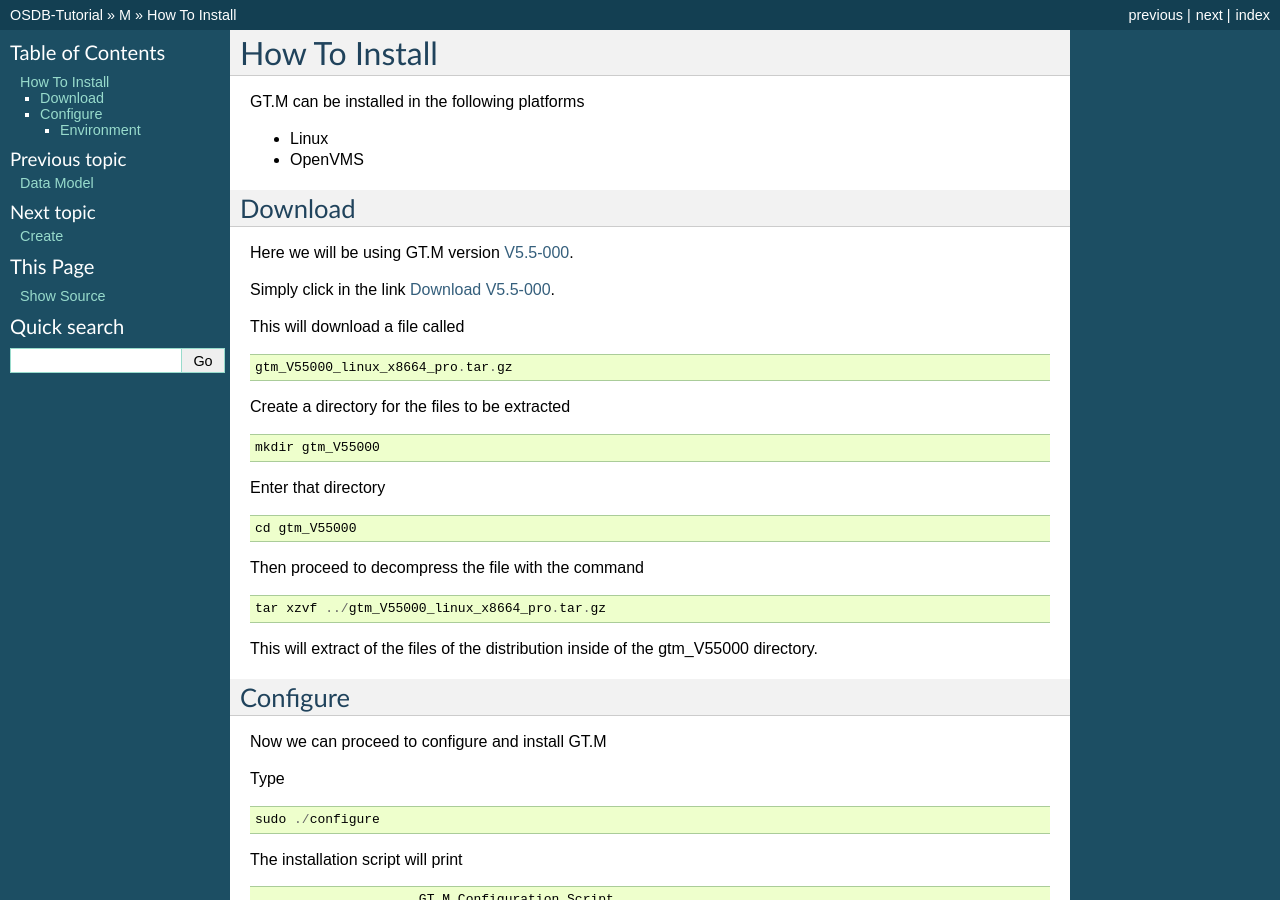
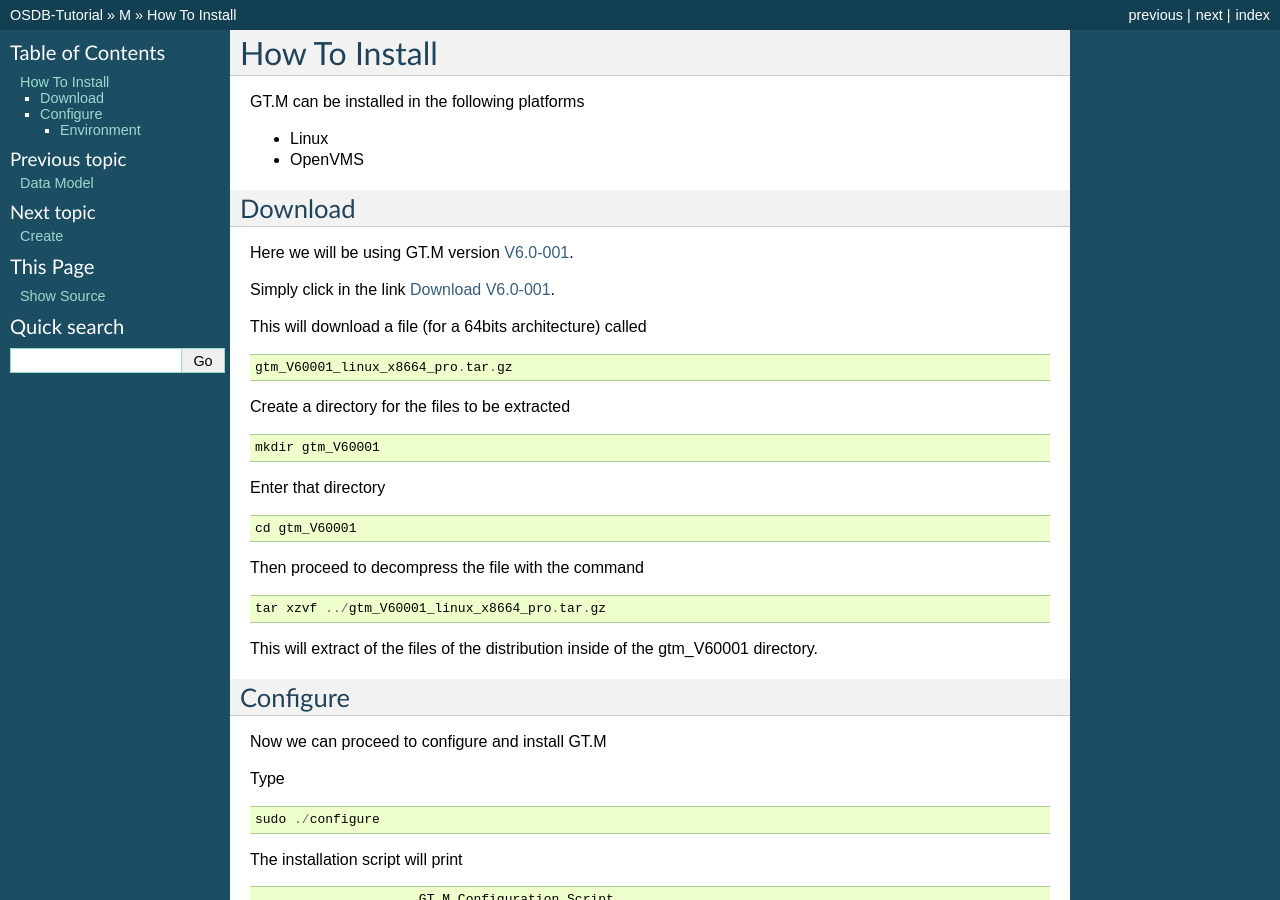
Before and after one commit to luisibanez/open-source-databases-tutorial, a Sphinx documentation site: the page built from source/M/Installation.rst, in a window 1280 px wide and 900 px high. Built offline with Sphinx 7.4.7, drawn with Linux system fonts in a browser that asks for light colours.

Commit message:
Updated instructions for GTM 6.0-001.

```diff
--- a/source/M/Installation.rst
+++ b/source/M/Installation.rst
@@ -9,36 +9,37 @@ GT.M can be installed in the following platforms
 Download
 --------
 
-Here we will be using GT.M version `V5.5-000`_.
+Here we will be using GT.M version `V6.0-001`_.
 
-Simply click in the link `Download V5.5-000`_.
+Simply click in the link `Download V6.0-001`_.
 
-This will download a file called
+This will download a file (for a 64bits architecture) called
 
 ::
 
-    gtm_V55000_linux_x8664_pro.tar.gz
+    gtm_V60001_linux_x8664_pro.tar.gz
 
 Create a directory for the files to be extracted
 
 ::
 
-   mkdir gtm_V55000
+   mkdir gtm_V60001
 
 Enter that directory
 
 ::
 
-   cd gtm_V55000
+   cd gtm_V60001
 
 
 Then proceed to decompress the file with the command
 
 ::
 
-    tar xzvf ../gtm_V55000_linux_x8664_pro.tar.gz
+    tar xzvf ../gtm_V60001_linux_x8664_pro.tar.gz
 
-This will extract of the files of the distribution inside of the gtm_V55000 directory.
+This will extract of the files of the distribution inside of the gtm_V60001
+directory.
 
 
 Configure
@@ -238,5 +239,5 @@ This concludes the installation of the GT.M database engine.
 
 
 
-.. _V5.5-000: http://sourceforge.net/projects/fis-gtm/files/GT.M-amd64-Linux/V5.5-000/
-.. _Download V5.5-000: http://sourceforge.net/projects/fis-gtm/files/GT.M-amd64-Linux/V5.5-000/gtm_V55000_linux_x8664_pro.tar.gz/download
+.. _V6.0-001: http://sourceforge.net/projects/fis-gtm/files/GT.M-amd64-Linux/V6.0-001/
+.. _Download V6.0-001: http://sourceforge.net/projects/fis-gtm/files/GT.M-amd64-Linux/V6.0-001/gtm_V60001_linux_x8664_pro.tar.gz/download
```
Also changed, not shown: source/M/Create.rst (+9 -2 lines).
